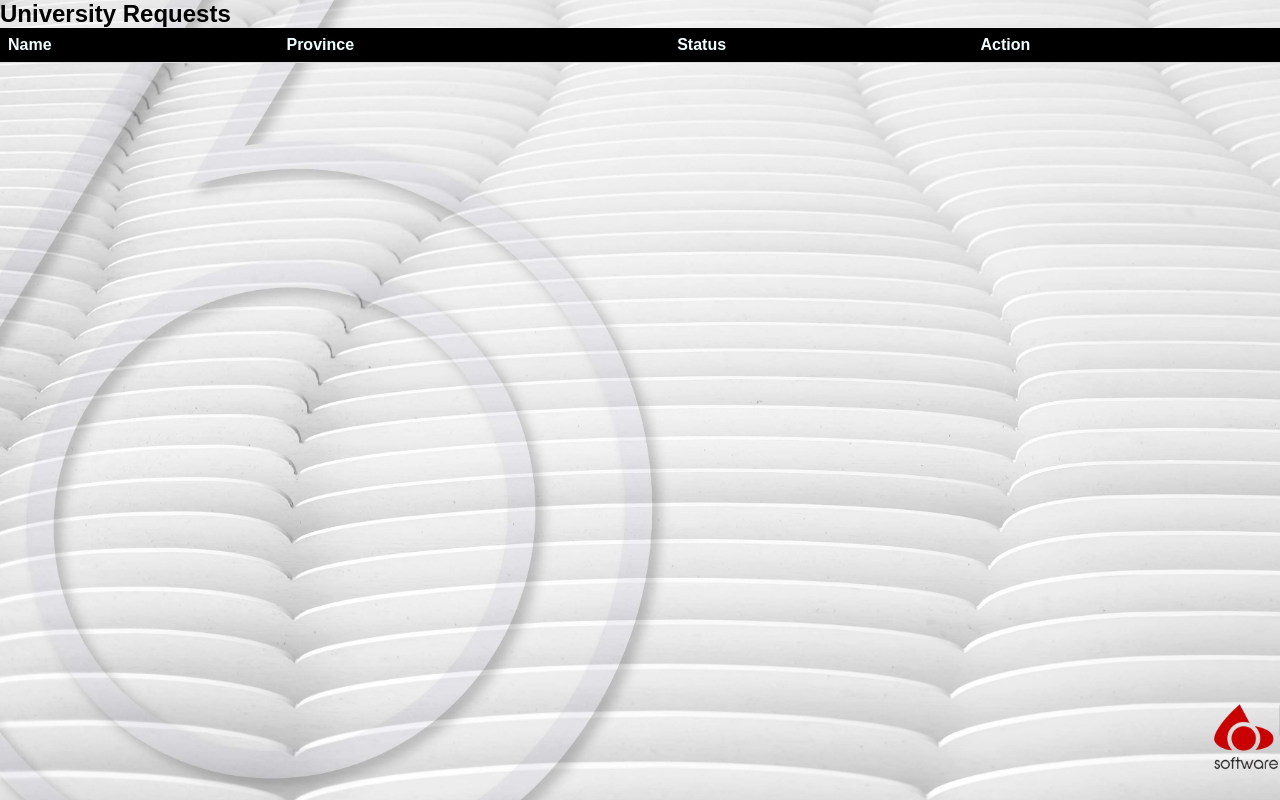
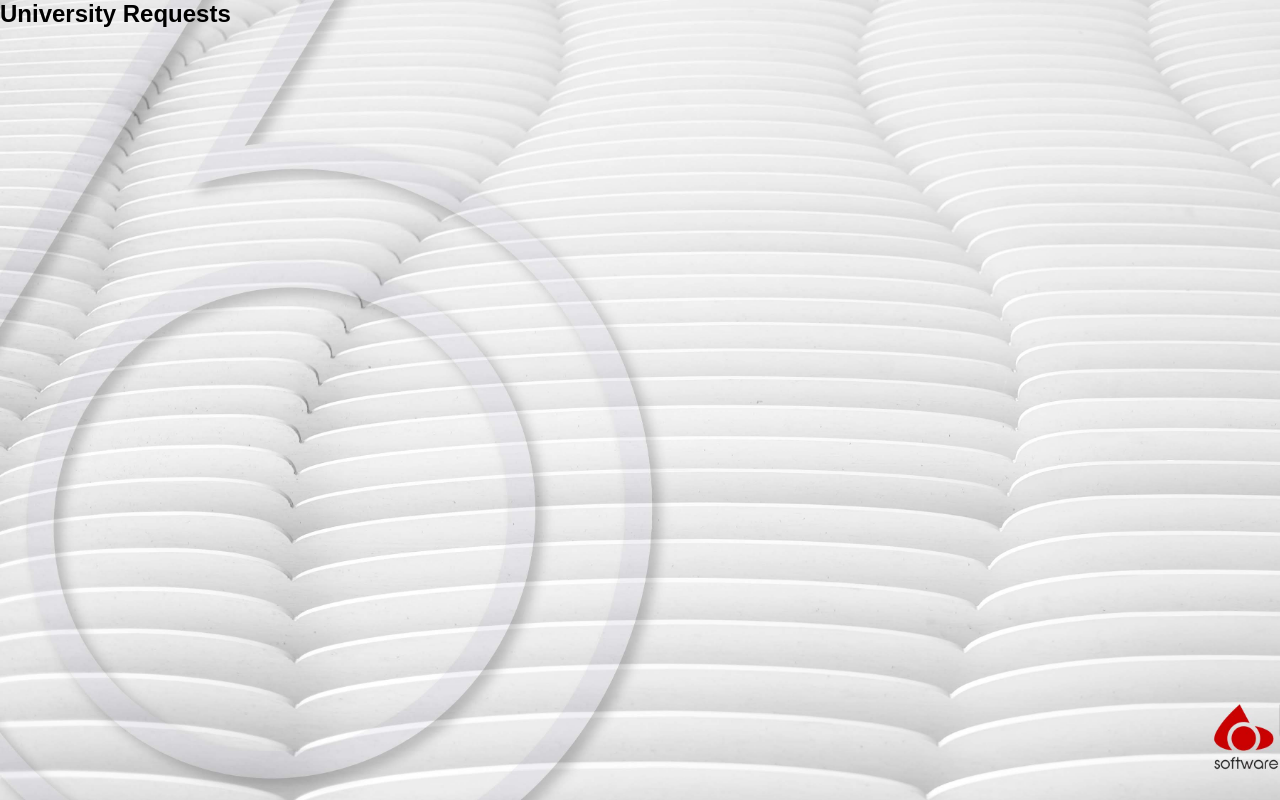
Before and after one commit to Keith-Hughes/Ukukhula-, a plain HTML site: page pages/AdminDashboard/UniversityRequest.html in a window 1280 px wide. Drawn offline with Linux system fonts and the light colour scheme.

Commit message:
dynamic pages now working

```diff
--- a/pages/AdminDashboard/UniversityRequest.html
+++ b/pages/AdminDashboard/UniversityRequest.html
@@ -2,13 +2,5 @@
 <link rel="stylesheet" href="/CSS/dashboard.css" />
 <section id="UniversityRequest">
   <h2>University Requests</h2>
-  <table id="UniversitY-request-table">
-    <thead>
-      <th>Name</th>
-      <th>Province</th>
-      <th>Status</th>
-      <th>Action</th>
-    </thead>
-    <tbody></tbody>
-  </table>
+
 </section>
```
Also changed, not shown: pages/universities/universities.html (+1 -1 lines).
